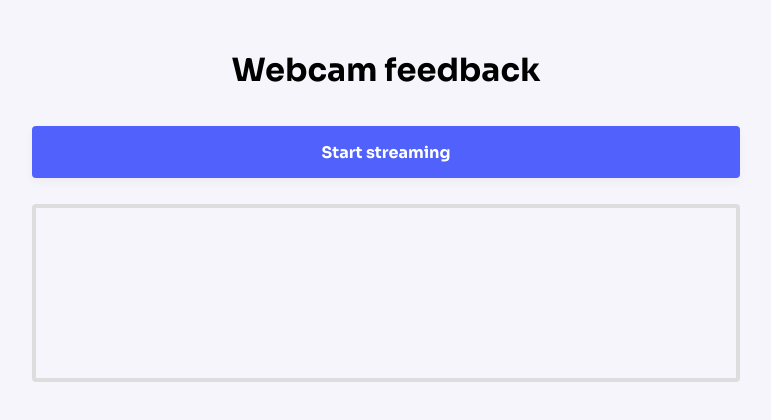
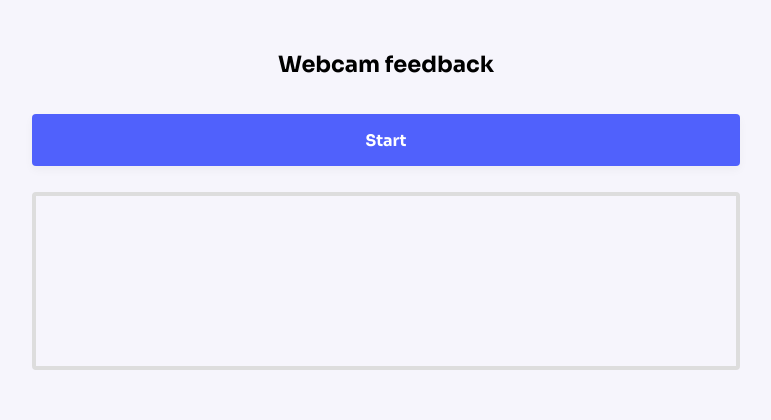
Before and after one commit to leopinnheiro/simple-webcam-feedback, a plain HTML site: page index.html in a window 1280 px wide. Shown: the whole page, without its empty margins (254-1025 px from the left). Drawn offline with Linux system fonts and the light colour scheme.

Commit message:
Fix h1 css style, adding favicon

```diff
--- a/index.html
+++ b/index.html
@@ -4,18 +4,20 @@
   <meta charset="UTF-8">
   <meta http-equiv="X-UA-Compatible" content="IE=edge">
   <meta name="viewport" content="width=device-width, initial-scale=1.0">
+  <link rel="manifest" href="/manifest.webmanifest">
   <link rel="preconnect" href="https://fonts.googleapis.com">
   <link rel="preconnect" href="https://fonts.gstatic.com" crossorigin>
   <link href="https://fonts.googleapis.com/css2?family=Sora:wght@400;700&display=swap" rel="stylesheet">
+  <link rel="shortcut icon" href="favicon.ico" type="image/x-icon">
   <link rel="stylesheet" href="./style/style.css">
   <script src="./js/index.js" defer></script>
-  <title>Webcam</title>
+  <title>A Simple Webcam feedback</title>
 </head>
 <body>
   <div class="container">
     <h1>Webcam feedback</h1>
     <div class="controls">
-      <button id="btn-feedback" class="start">Start streaming</button>
+      <button id="btn-feedback" class="start">Start</button>
     </div>
 
     <div class="webcam-wrapper">
--- a/style/style.css
+++ b/style/style.css
@@ -7,12 +7,16 @@
 }
 
 body {
-  font-size: 16px;
+  font-size: 1rem;
   background: #F6F5FC;
 }
 
 button {
   cursor: pointer;
+}
+
+h1 {
+  font-size: 1.4rem;
 }
 
 .container {
@@ -25,6 +29,10 @@ button {
   display: flex;
   flex-direction: column;
   align-items: center;
+}
+
+.container h1 {
+  text-align: center;
 }
 
 .controls {
```
Also changed, not shown: favicon.ico (added).
